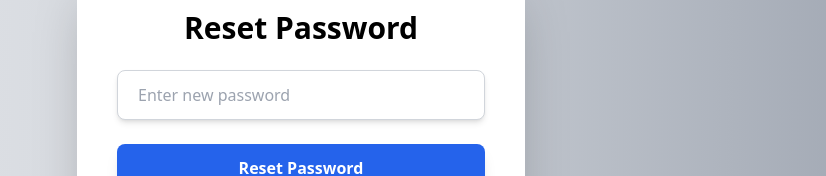
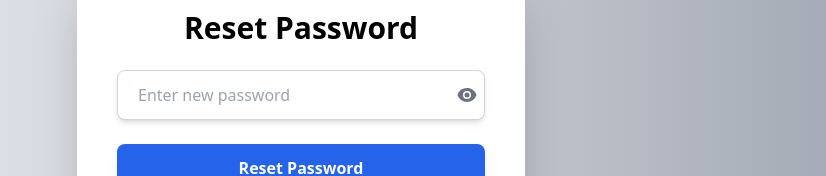
Before and after one commit to kappalasaimohith/NOTES-MERN, a React (Vite) app in the folder frontend/: page /reset-password/1 in a window 1280 px wide. Shown: the part 299-475 px from the top of the page, without its empty margins (339-1165 px from the left). Built offline with nearby package versions, Linux system fonts and the light colour scheme; no server answers.

Commit message:
added toggle for password visibility in reset password

```diff
--- a/frontend/src/pages/ResetPassword.jsx
+++ b/frontend/src/pages/ResetPassword.jsx
@@ -1,20 +1,20 @@
 import { useState } from 'react';
 import { useParams, useNavigate } from 'react-router-dom';
 import axios from 'axios';
+import { EyeIcon, EyeSlashIcon } from '@heroicons/react/20/solid';
 
 const apiurl = import.meta.env.VITE_API_URL;
+
 const ResetPassword = () => {
   const [password, setPassword] = useState('');
+  const [showPassword, setShowPassword] = useState(false);
   const { token } = useParams();
   const navigate = useNavigate();
 
   const handleSubmit = async (e) => {
     e.preventDefault();
     try {
-      await axios.post(`${apiurl}/api/auth/reset-password/${token}`,
-         { password },
-        { headers: { "Content-Type": "application/json" } }
-      );
+      await axios.post(`${apiurl}/api/auth/reset-password/${token}`, { password }, { headers: { "Content-Type": "application/json" } });
       alert('Password successfully reset!');
       navigate('/login');
     } catch (error) {
@@ -23,20 +23,35 @@ const ResetPassword = () => {
     }
   };
 
+  const togglePasswordVisibility = () => {
+    setShowPassword(!showPassword);
+  };
+
   return (
     <div className="flex items-center justify-center min-h-screen bg-gradient-to-r from-gray-200 via-gray-300 to-gray-400">
       <div className="p-10 rounded-xl shadow-2xl max-w-md w-full bg-white">
         <h2 className="text-3xl font-semibold text-[#000000] mb-6 text-center">Reset Password</h2>
         <form onSubmit={handleSubmit} className="space-y-6">
-          <div>
+          <div className="relative">
             <input
-              type="password"
+              type={showPassword ? 'text' : 'password'}
               value={password}
               onChange={(e) => setPassword(e.target.value)}
               required
               placeholder="Enter new password"
               className="w-full px-5 py-3 border border-gray-300 rounded-lg shadow-md focus:outline-none focus:ring-2 focus:ring-blue-400 focus:border-transparent transition duration-300 ease-in-out"
             />
+            <button
+              type="button"
+              onClick={togglePasswordVisibility}
+              className="absolute right-2 top-1/2 transform -translate-y-1/2 flex items-center"
+            >
+              {showPassword ? (
+                <EyeSlashIcon className="h-5 w-5 text-gray-500" />
+              ) : (
+                <EyeIcon className="h-5 w-5 text-gray-500" />
+              )}
+            </button>
           </div>
           <button
             type="submit"
```
Also changed, not shown: 1 other file (tests, documents, lock files or other folders).
